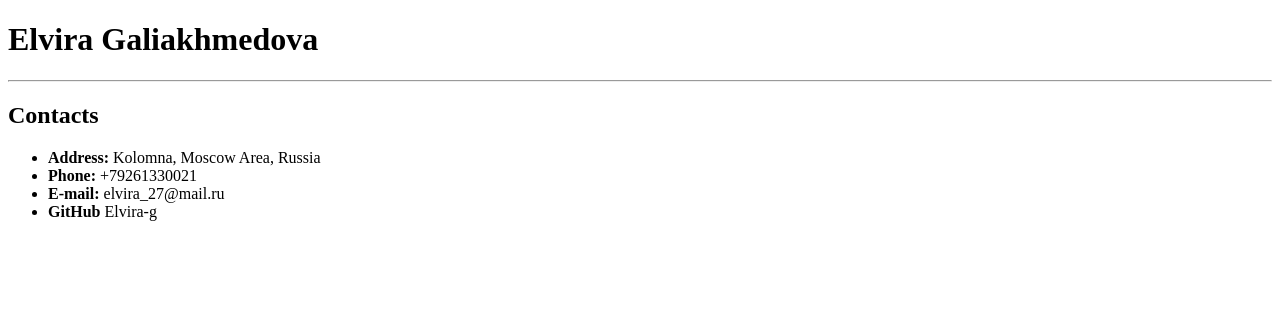
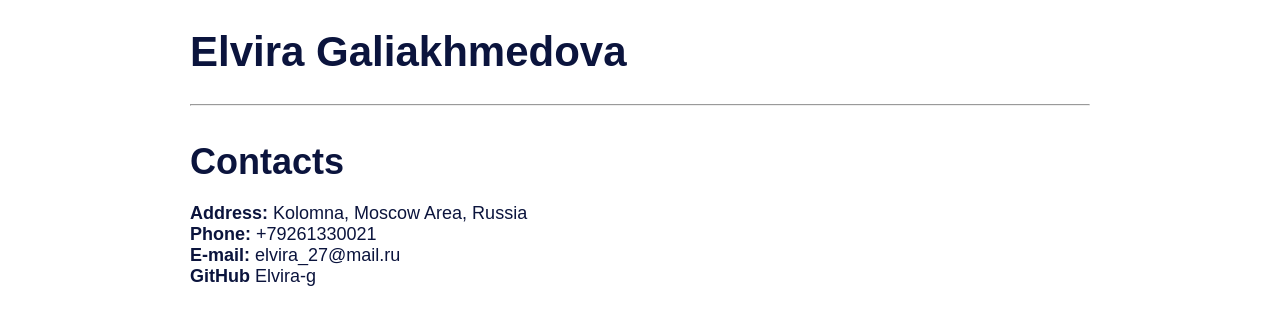
Before and after one commit to Elvira-g/rsschool-cv-sage-0, a plain HTML site: page index.html in a window 1280 px wide. Drawn offline with Linux system fonts and the light colour scheme.

Commit message:
feat: add styles

```diff
--- a/index.html
+++ b/index.html
@@ -3,6 +3,7 @@
 <head>
     <meta charset="UTF-8">
     <meta name="viewport" content="width=device-width, initial-scale=1.0">
+    <link rel="stylesheet" href="style.css">
     <title>Elvira Galiakhmedova</title>
 </head>
 <body>
--- a/style.css
+++ b/style.css
@@ -0,0 +1,24 @@
+.container {
+    width: 900px;
+    margin: 0 auto;
+}
+
+h1 {
+    font: bold 42px Arial, sans-serif;
+    color: #0b143d;
+}
+
+h2 {
+    margin: 0;
+    margin-bottom: 20px;
+    margin-top: 35px;
+    font: bold 36px Arial, sans-serif;
+    color: #0b143d;
+}
+
+ul {
+    list-style-type: none;
+    font: 18px Arial, sans-serif;
+    color: #0b143d;
+    padding: 0;
+}
```
